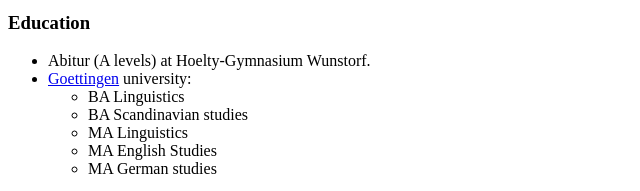
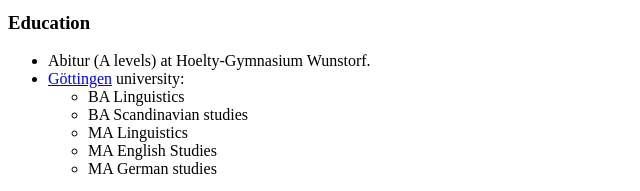
Before and after one commit to JMPorcher/cv, a plain HTML site: page index.html in a window 1280 px wide. Shown: the part 301-492 px from the top of the page, 0-640 px from the left. Drawn offline with Linux system fonts and the light colour scheme.

Commit message:
Update index.html

```diff
--- a/index.html
+++ b/index.html
@@ -28,7 +28,7 @@
   <h3>Education</h3>
   <ul>
     <li>Abitur (A levels) at Hoelty-Gymnasium Wunstorf.</li>
-    <li><a href="http://www.uni-goettingen.de">Goettingen</a> university: <ul>
+    <li><a href="http://www.uni-goettingen.de">Göttingen</a> university: <ul>
         <li>BA Linguistics</li>
         <li>BA Scandinavian studies</li>
         <li>MA Linguistics</li>
```
